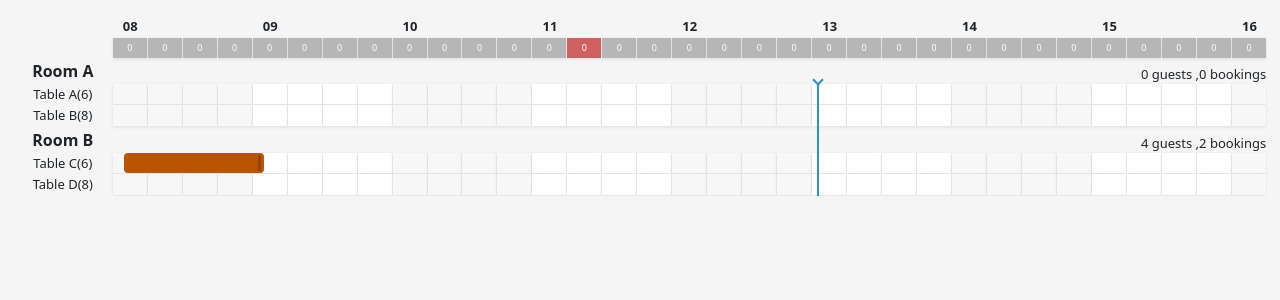
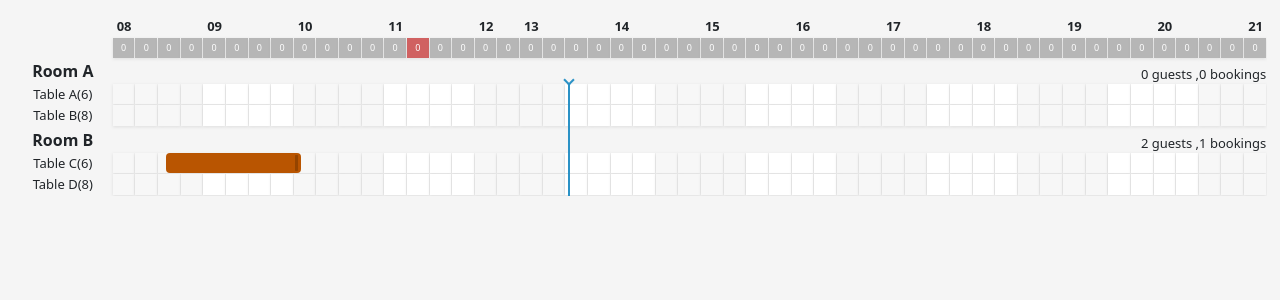
Before and after one commit to Med-Cherif/table-booking-calendar-1, a React (Vite) app: page / in a window 1280 px wide. Shown: the top 300 px of the page. Built offline with nearby package versions, Linux system fonts and the light colour scheme.

Commit message:
updates for dark mode

```diff
--- a/src/App.tsx
+++ b/src/App.tsx
@@ -72,8 +72,8 @@ function App() {
               reservations: [
                 {
                   id: 9,
-                  time: '08:05',
-                  end: '09:05',
+                  time: '08:35',
+                  end: '10:05',
                   persons: 2,
                   name: '',
                   lock_tables: false,
@@ -85,14 +85,14 @@ function App() {
               name: 'Table D',
               seats: 8,
               reservations: [
-                {
-                  id: 3,
-                  time: '17:00',
-                  end: '18:45',
-                  persons: 2,
-                  name: 'Reservation C',
-                  lock_tables: false,
-                },
+                // {
+                //   id: 3,
+                //   time: '15:00',
+                //   end: '16:00',
+                //   persons: 2,
+                //   name: 'Reservation C',
+                //   lock_tables: false,
+                // },
               ],
             },
           ],
@@ -109,8 +109,13 @@ function App() {
         lockedTime={['11:15']}
         times={getIntervalTimes({
           startTime: '08:00',
-          endTime: '16:00',
-        })}
+          endTime: '12:15',
+        }).concat(
+          getIntervalTimes({
+            startTime: '13:00',
+            endTime: '21:00',
+          }),
+        )}
         timeRange={{ endHour: 24, startHour: 8, step: 15 }}
         reservationTooltip={(reservation) => (
           <div style={{ fontSize: 'x-small' }}>
--- a/src/components/table_booking_calendar/components/data_cell/DataCell.tsx
+++ b/src/components/table_booking_calendar/components/data_cell/DataCell.tsx
@@ -31,11 +31,13 @@ export default function DataCell({
         onMouseLeave={() => onHover(false)}
       >
         <div
-          className={'data-cell-content' + (focused == index ? ' focus' : '')}
+          // className={'data-cell-content' + (focused == index ? ' focus' : '')}
+          className={`data-cell-content ${focused == index ? 'focus' : ''} ${
+            pair ? 'pair' : ''
+          }`}
           ref={ref}
           onClick={onClick}
           id={`data-cell-${index}-${row}`}
-          style={{ backgroundColor: !pair ? 'white' : '#f7f7f7' }}
         ></div>
         {children}
       </div>
--- a/src/components/table_booking_calendar/style/index.scss
+++ b/src/components/table_booking_calendar/style/index.scss
@@ -44,3 +44,10 @@
     }
   }
 }
+.data-cell-content {
+  background-color: #fff;
+}
+
+.data-cell-content.pair {
+  background-color: #f7f7f7;
+}
```
Also changed, not shown: src/helpers/time.helper.ts (+5 -5 lines).
